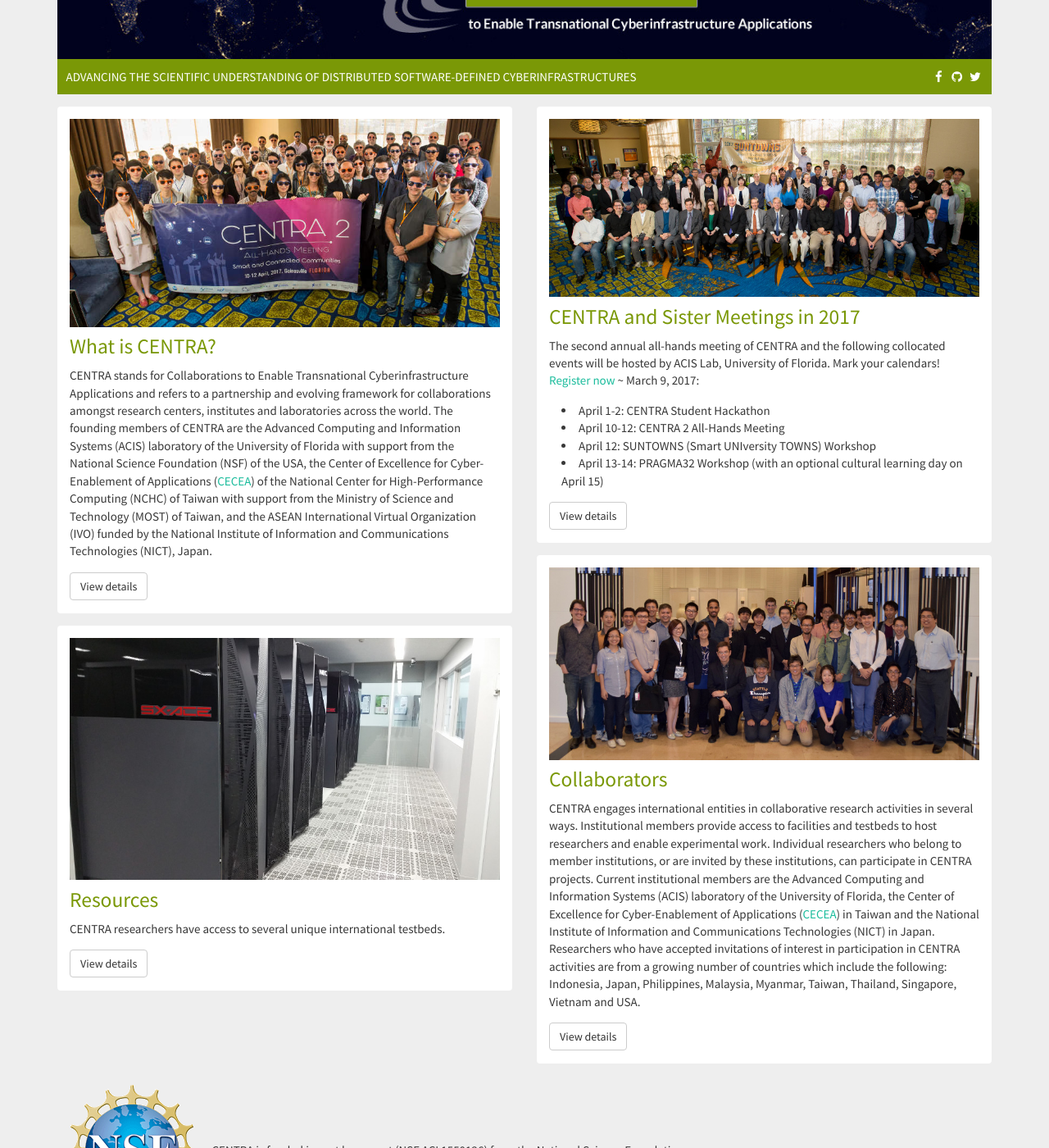
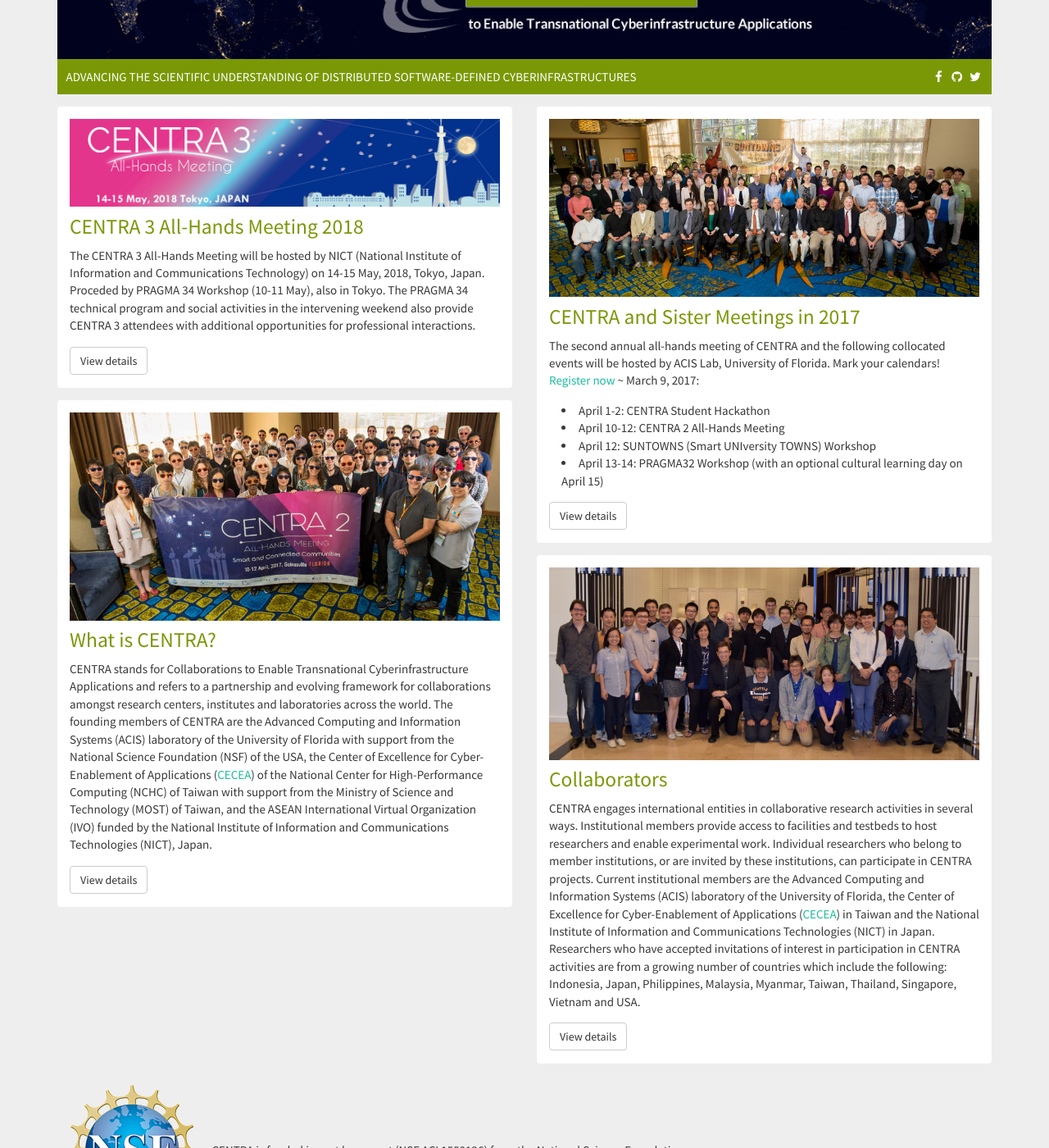
Before and after one commit to hmchou56/centra8, a Jekyll site: the page built from index.html, in a window 1280 px wide and 1400 px high, scrolled down 289 px. Shown: the whole window at 82% size. Built offline with Jekyll 4.4.1, drawn with Linux system fonts in a browser that asks for light colours; nearby versions of some CDN libraries.

Commit message:
added centra 3 to column1 news1

```diff
--- a/index.html
+++ b/index.html
@@ -1,28 +1,28 @@
 ---
 layout: default
 
-column1_newsitem1_headline: What is CENTRA?
-column1_newsitem1_image: img/centra2-group.jpg
-column1_newsitem1_link: about/#welcome
-column1_newsitem1_text: "CENTRA stands for Collaborations to Enable Transnational Cyberinfrastructure Applications and refers to a partnership and evolving framework for collaborations amongst research centers, institutes and laboratories across the world. The founding members of CENTRA are the Advanced Computing and Information Systems (ACIS) laboratory of the University of Florida with support from the National Science Foundation (NSF) of the USA, the Center of Excellence for Cyber-Enablement of Applications (<a href=\"http://cecea.nchc.org.tw/\">CECEA</a>) of the National Center for High-Performance Computing (NCHC) of Taiwan with support from the Ministry of Science and Technology (MOST) of Taiwan, and the ASEAN International Virtual Organization (IVO) funded by the National Institute of Information and Communications Technologies (NICT), Japan."
+column1_newsitem1_headline: CENTRA 3 All-Hands Meeting 2018
+column1_newsitem1_image: img/centra3-banner.jpg
+column1_newsitem1_link: centra/
+column1_newsitem1_text: The CENTRA 3 All-Hands Meeting will be hosted by NICT (National Institute of Information and Communications Technology) on 14-15 May, 2018, Tokyo, Japan. Proceded by PRAGMA 34 Workshop (10-11 May), also in Tokyo. The PRAGMA 34 technical program and social activities in the intervening weekend also provide CENTRA 3 attendees with additional opportunities for professional interactions.
 
-column1_newsitem2_headline: Resources
-column1_newsitem2_image: /img/computers.jpg
-column1_newsitem2_link: /research/
-column1_newsitem2_text: CENTRA researchers have access to several unique international testbeds.
+column1_newsitem2_headline: What is CENTRA?
+column1_newsitem2_image: img/centra2-group.jpg
+column1_newsitem2_link: about/#welcome
+column1_newsitem2_text: "CENTRA stands for Collaborations to Enable Transnational Cyberinfrastructure Applications and refers to a partnership and evolving framework for collaborations amongst research centers, institutes and laboratories across the world. The founding members of CENTRA are the Advanced Computing and Information Systems (ACIS) laboratory of the University of Florida with support from the National Science Foundation (NSF) of the USA, the Center of Excellence for Cyber-Enablement of Applications (<a href=\"http://cecea.nchc.org.tw/\">CECEA</a>) of the National Center for High-Performance Computing (NCHC) of Taiwan with support from the Ministry of Science and Technology (MOST) of Taiwan, and the ASEAN International Virtual Organization (IVO) funded by the National Institute of Information and Communications Technologies (NICT), Japan."
+
+column1_newsitem3_headline: Resources
+column1_newsitem3_image: img/computers.jpg
+column1_newsitem3_link: /research/
+column1_newsitem3_text: CENTRA researchers have access to several unique international testbeds.
 
 column1_newsitem3_headline:
 column1_newsitem3_image:
 column1_newsitem3_link:
 column1_newsitem3_text:
 
-column1_newsitem4_headline:
-column1_newsitem4_image:
-column1_newsitem4_link:
-column1_newsitem4_text:
-
 column2_newsitem1_headline: CENTRA and Sister Meetings in 2017
-column2_newsitem1_image: /img/SUNTOWNS-group.jpg
+column2_newsitem1_image: img/SUNTOWNS-group.jpg
 column2_newsitem1_link: /news/
 column2_newsitem1_text: "The second annual all-hands meeting of CENTRA and the following collocated events will be hosted by ACIS Lab, University of Florida. Mark your calendars! <a href=\"http://www.globalcentra.org/centra2/\">Register now</a> ~ March 9, 2017:
 <br>
```
